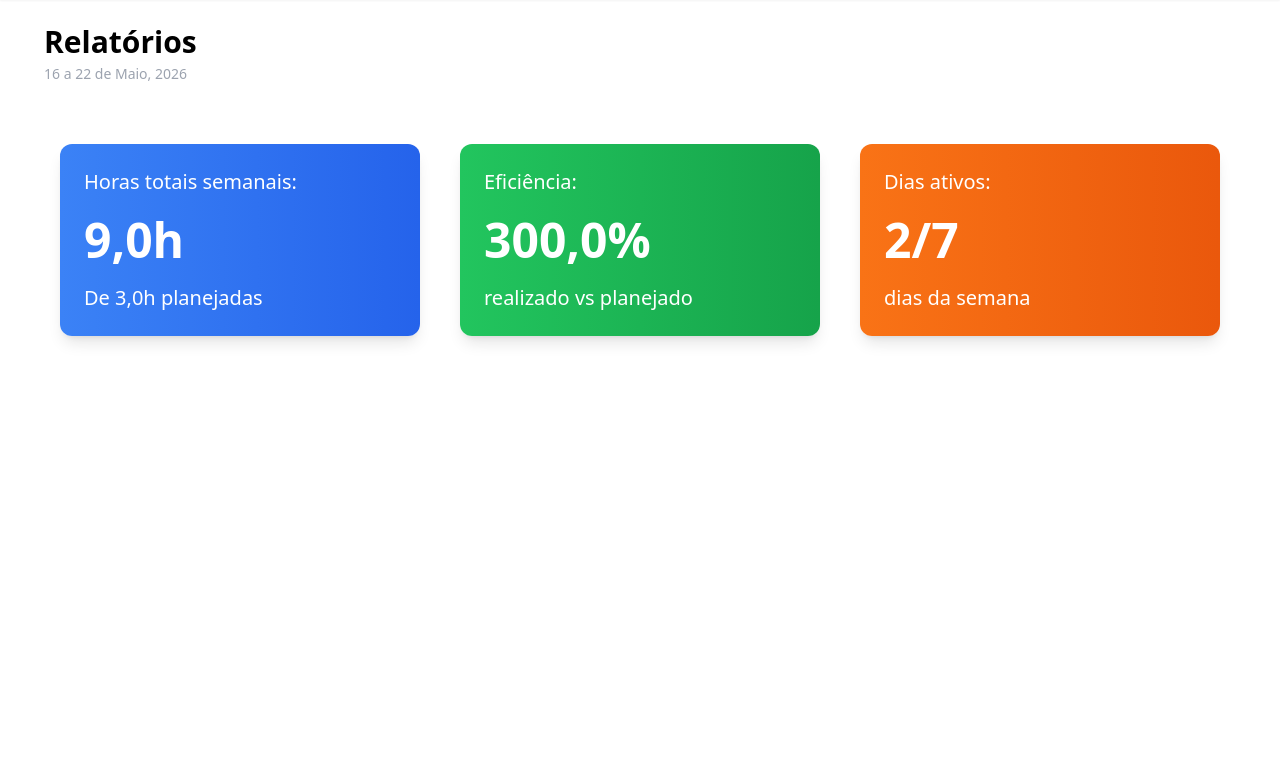
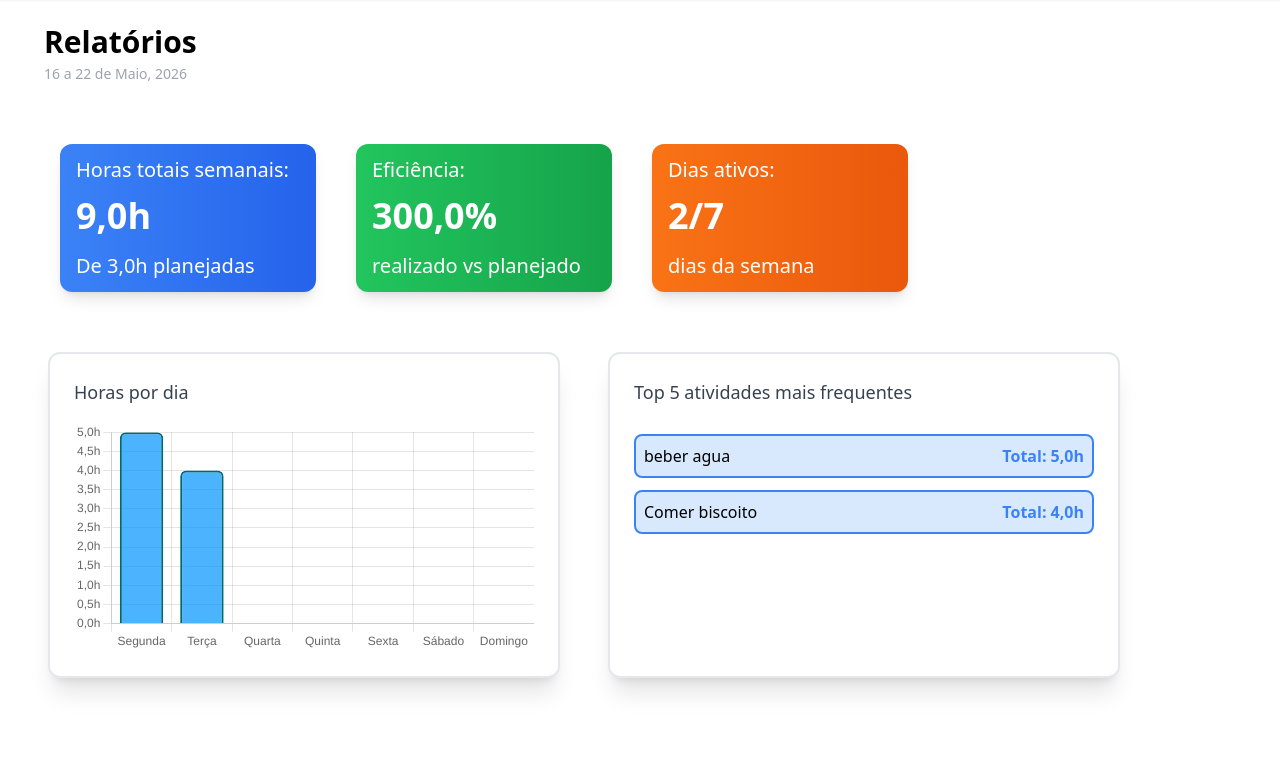
Before and after one commit to VSusko/Goal-Tracer, a Django app: page /relatorios/ in a window 1280 px wide. Shown: the part 80-838 px from the top of the page. Before the commit the page ends 423 px from the top, so only its background shows below. Run offline with Django 5.2, Linux system fonts and the light colour scheme; data comes from the database, SQL or seed files in the repository; both versions use the stored data as it was after the commit; some libraries are stand-ins or nearby versions.

Commit message:
Relatorios e adicionando arquivo de utilidades closes #11

```diff
--- a/home/views.py
+++ b/home/views.py
@@ -9,7 +9,7 @@ import json
 from collections import defaultdict
 
 # Lista de dias da semana, usada para manter a ordem correta na exibicao dos dados
-dias = ["Segunda", "Terça", "Quarta", "Quinta", "Sexta", "Sábado", "Domingo"]
+DIAS = ["Segunda", "Terça", "Quarta", "Quinta", "Sexta", "Sábado", "Domingo"]
 
 def index(request):
     # Obtendo todas as atividades do banco de dados e os vinculos
@@ -18,7 +18,7 @@ def index(request):
 
     # Obtendo os dias que possuem alguma atividade
     dias_usados = AtividadeDoDia.objects.values_list("dia_semana",flat=True).distinct()
-    dias_vazios = list(set(dias)  - set(dias_usados))
+    dias_vazios = list(set(DIAS)  - set(dias_usados))
 
     # Criando um dicionario para colocar a soma total diaria de cada atividade
     soma_por_dia = defaultdict(float)
@@ -26,12 +26,12 @@ def index(request):
         # Cada posicao do dicionario é um dia da semana. Somamos nesse dia a quantidade de horas investidas na atividade da iteracao
         soma_por_dia[atividade.dia_semana] += atividade.horas_feitas
 
-    # Criando uma lista que contem, na mesma ordem da lista "dias", o total de horas trabalhadas em cada um dos dias
-    total_horas_por_dia = [soma_por_dia[dia] for dia in dias]
+    # Criando uma lista que contem, na mesma ordem da lista "DIAS", o total de horas trabalhadas em cada um dos dias
+    total_horas_por_dia = [soma_por_dia[dia] for dia in DIAS]
 
     # dias_horas é a variavel que possui uma lista de tuplas, em que cada elemento é um dia seguido
     # das horas trabalhadas nele (somando todas as atividades)
-    dias_horas = zip(dias, total_horas_por_dia)
+    dias_horas = zip(DIAS, total_horas_por_dia)
 
     metas, _ = gerar_estatisticas_metas()
 
@@ -309,11 +309,27 @@ def relatorios(request):
     except ZeroDivisionError:
         eficiencia = 0
 
+    horas_por_dia_consulta = AtividadeDoDia.objects.values('dia_semana').annotate(
+        total=Coalesce(Sum('horas_feitas'), Value(0.0))
+    )
+    horas_map = {item['dia_semana']: item['total'] for item in horas_por_dia_consulta}
+
+    # Garante que todos os dias aparecem, mesmo os sem atividade
+    horas_por_dia = [horas_map.get(dia, 0.0) for dia in DIAS]
+
+    top5 = AtividadeDoDia.objects.values('atividade__nome') \
+                                       .annotate(total_horas=Sum('horas_feitas')) \
+                                       .filter(total_horas__gt=0) \
+                                       .order_by('-total_horas')[:5]
+
     context =  {
         "soma_horas_semana": soma_horas_semana["total_horas"],
         "soma_metas":soma_metas["total_horas"],
+        "top5": top5,
         "dias_ativos": dias_ativos,
-        "eficiencia": eficiencia
+        "eficiencia": eficiencia,
+        "grafico_labels": DIAS,
+        "grafico_dados": horas_por_dia,
     }
 
     return render(request,"home/relatorios.html", context)
--- a/static/home/css/style.css
+++ /dev/null
@@ -1,12 +0,0 @@
-.card-horas {
-  margin: 1.25rem;            /* m-5 (20px) */
-  width: 24rem;               /* w-96 (384px) */
-  padding: 1.5rem;            /* p-6 (24px) */
-  color: #ffffff;             /* text-white */
-  border-radius: 0.75rem;     /* rounded-xl (12px) */
-  text-align: left;           /* text-left */
-
-  /* shadow-lg (Sombra padrão do Tailwind) */
-  box-shadow: 0 10px 15px -3px rgba(0, 0, 0, 0.1),
-              0 4px 6px -4px rgba(0, 0, 0, 0.1);
-}
--- a/static/home/js/relatorios.js
+++ b/static/home/js/relatorios.js
@@ -0,0 +1,46 @@
+
+document.addEventListener("DOMContentLoaded", () => {
+    // Pega os dados que o Django injetou nos scripts JSON
+    const labelsElement = document.getElementById("grafico_labels");
+    const dadosElement = document.getElementById("grafico_dados");
+
+    if (!labelsElement || !dadosElement) return; // Evita erros se os elementos não existirem
+
+    const labels = JSON.parse(labelsElement.textContent);
+    const dados  = JSON.parse(dadosElement.textContent);
+
+    // 2. Renderiza o gráfico
+    new Chart(document.getElementById("grafico_horas"), {
+        type: "bar",
+        data: {
+            labels: labels,
+            datasets: [{
+                label: "Horas feitas",
+                data: dados,
+                backgroundColor: "rgba(0, 149, 255, 0.7)",
+                borderColor: "rgb(0, 106, 106)",
+                borderWidth: 2,
+                borderRadius: 6,
+            }]
+        },
+        options: {
+            responsive: true,
+            plugins: {
+                legend: { display: false },
+                tooltip: {
+                    callbacks: {
+                        label: (ctx) => fmtHoras(ctx.raw)
+                    }
+                }
+            },
+            scales: {
+                y: {
+                    beginAtZero: true,
+                    ticks: {
+                        callback: (val) => fmtHoras(val)
+                    }
+                }
+            }
+        }
+    });
+});
--- /dev/null
+++ b/static/home/js/utils.js
@@ -0,0 +1,24 @@
+window.fmtHoras = (valor) =>
+    Number(valor).toLocaleString('pt-BR', {
+        minimumFractionDigits: 1,
+        maximumFractionDigits: 1,
+    }) + 'h';
+
+window.fmtNumero = (valor) =>
+    Number(valor).toLocaleString('pt-BR', {
+        minimumFractionDigits: 1,
+        maximumFractionDigits: 1,
+    });
+
+if (!window.getCookie) {
+    window.getCookie = function(name) {
+        const value = `; ${document.cookie}`;
+        const parts = value.split(`; ${name}=`);
+        if (parts.length === 2) return parts.pop().split(';').shift();
+    };
+}
+
+// 2. Blindando o csrftoken no escopo global
+if (!window.csrftoken) {
+    window.csrftoken = window.getCookie("csrftoken");
+}
--- a/templates/home/atividades.html
+++ b/templates/home/atividades.html
@@ -6,10 +6,11 @@
 		<meta name="viewport" content="width=device-width, initial-scale=1.0" />
 		<title>Goal Tracer</title>
 
-		<script src="https://cdn.tailwindcss.com"></script>
 		<!-- Carregando o favicon -->
 		{% load static %}
 		<link rel="icon" type="image/png" href="{% static 'img/favicon.svg' %}" class="rounded-lg">
+        <script src="{% static 'home/js/utils.js' %}"></script>
+		<script src="https://cdn.tailwindcss.com"></script>
 	</head>
 
 	<body>
--- a/templates/home/calendario.html
+++ b/templates/home/calendario.html
@@ -6,10 +6,11 @@
 		<meta name="viewport" content="width=device-width, initial-scale=1.0" />
 		<title>Goal Tracer</title>
 
-		<script src="https://cdn.tailwindcss.com"></script>
 		<!-- Carregando o favicon -->
 		{% load static %}
 		<link rel="icon" type="image/png" href="{% static 'img/favicon.svg' %}" class="rounded-lg">
+		<script src="{% static 'home/js/utils.js' %}"></script>
+		<script src="https://cdn.tailwindcss.com"></script>
 	</head>
 
 	<body>
--- a/templates/home/hoje.html
+++ b/templates/home/hoje.html
@@ -6,10 +6,11 @@
 		<meta name="viewport" content="width=device-width, initial-scale=1.0" />
 		<title>Goal Tracer</title>
 
-		<script src="https://cdn.tailwindcss.com"></script>
 		<!-- Carregando o favicon -->
 		{% load static %}
 		<link rel="icon" type="image/png" href="{% static 'img/favicon.svg' %}" class="rounded-lg">
+		<script src="{% static 'home/js/utils.js' %}"></script>
+		<script src="https://cdn.tailwindcss.com"></script>
 	</head>
 
 	<body>
--- a/templates/home/index.html
+++ b/templates/home/index.html
@@ -6,11 +6,12 @@
 	<meta name="viewport" content="width=device-width, initial-scale=1.0" />
 	<title>Goal Tracer</title>
 
-	<script src="https://cdn.tailwindcss.com"></script>
 	<!-- Carregando o favicon -->
 	{% load static %}
 	{% load l10n %}
 	<link rel="icon" type="image/png" href="{% static 'img/favicon.svg' %}" class="rounded-lg">
+	<script src="{% static 'home/js/utils.js' %}"></script>
+	<script src="https://cdn.tailwindcss.com"></script>
 </head>
 
 
--- a/templates/home/metas.html
+++ b/templates/home/metas.html
@@ -6,10 +6,11 @@
 		<meta name="viewport" content="width=device-width, initial-scale=1.0" />
 		<title>Goal Tracer</title>
 
-		<script src="https://cdn.tailwindcss.com"></script>
 		<!-- Carregando o favicon -->
 		{% load static %}
 		<link rel="icon" type="image/png" href="{% static 'img/favicon.svg' %}" class="rounded-lg">
+		<script src="{% static 'home/js/utils.js' %}"></script>
+		<script src="https://cdn.tailwindcss.com"></script>
 	</head>
 
 	<body>
--- a/templates/home/relatorios.html
+++ b/templates/home/relatorios.html
@@ -6,11 +6,12 @@
 		<meta name="viewport" content="width=device-width, initial-scale=1.0" />
 		<title>Goal Tracer</title>
 
-		<script src="https://cdn.tailwindcss.com"></script>
 		<!-- Carregando o favicon -->
 		{% load static %}
 		<link rel="icon" type="image/png" href="{% static 'img/favicon.svg' %}" class="rounded-lg">
-		<link rel="stylesheet" href="{% static 'home/css/style.css' %}">
+		<script src="{% static 'home/js/utils.js' %}"></script>
+		<script src="https://cdn.tailwindcss.com"></script>
+		<script src="https://cdn.jsdelivr.net/npm/chart.js"></script>
 	</head>
 
 	<body>
@@ -48,32 +49,51 @@
 			<!-- Div para as caixas de horas totais e eficiencia -->
 			<div class="flex m-10">
 				<!-- Caixa de horas totais -->
-				<div class="card-horas bg-gradient-to-r from-blue-500 to-blue-600">
+				<div class="flex flex-col w-[20vw] h-full m-5 px-4 py-3 text-white rounded-xl text-left shadow-lg bg-gradient-to-r from-blue-500 to-blue-600">
 					<p class="text-xl">Horas totais semanais:</p>
-					<p class="text-5xl font-bold mt-5">{{ soma_horas_semana|floatformat:1 }}h</p>
-					<p class="text-xl mt-5">De {{ soma_metas }}h planejadas</p>
+					<p class="text-4xl font-bold mt-3">{{ soma_horas_semana|floatformat:1 }}h</p>
+					<p class="text-xl mt-4">De {{ soma_metas }}h planejadas</p>
 				</div>
 
-				<div class="card-horas bg-gradient-to-r from-green-500 to-green-600">
+				<div class="flex flex-col w-[20vw] h-full m-5 px-4 py-3 text-white rounded-xl text-left shadow-lg bg-gradient-to-r from-green-500 to-green-600">
 					<p class="text-xl">Eficiência:</p>
-					<p class="text-5xl font-bold mt-5">{{ eficiencia|floatformat:1 }}%</p>
-					<p class="text-xl mt-5">realizado vs planejado</p>
+					<p class="text-4xl font-bold mt-3">{{ eficiencia|floatformat:1 }}%</p>
+					<p class="text-xl mt-4">realizado vs planejado</p>
 				</div>
 
-				<div class="card-horas bg-gradient-to-r from-orange-500 to-orange-600">
+				<div class="flex flex-col w-[20vw] h-full m-5 px-4 py-3 text-white rounded-xl text-left shadow-lg bg-gradient-to-r from-orange-500 to-orange-600">
 					<p class="text-xl">Dias ativos:</p>
-					<p class="text-5xl font-bold mt-5">{{ dias_ativos }}/7</p>
-					<p class="text-xl mt-5">dias da semana</p>
+					<p class="text-4xl font-bold mt-3">{{ dias_ativos }}/7</p>
+					<p class="text-xl mt-4">dias da semana</p>
 				</div>
 			</div>
 
+			<div class="flex">
+				<!-- Div para o grafico -->
+				{{ grafico_labels|json_script:"grafico_labels" }}
+				{{ grafico_dados|json_script:"grafico_dados" }}
+				<div class="ml-12 mb-20 w-[40vw] bg-white rounded-xl border-2 border-gray-200 p-6 shadow-xl">
+					<h2 class="text-lg font-medium text-gray-700 mb-4">Horas por dia</h2>
+					<canvas id="grafico_horas"></canvas>
+				</div>
 
+			<!-- Div para atividades mais frequentes -->
+				<div class="flex flex-col gap-3 ml-12 mb-20 w-[40vw] bg-white rounded-xl border-2 border-gray-200 p-6 shadow-xl">
+					<h2 class="text-lg font-medium text-gray-700 mb-4">Top 5 atividades mais frequentes</h2>
+					{% for vinculo in top5 %}
+						<div class="flex bg-blue-200/60 p-2 border-2 border-blue-500 rounded-lg">
+							<p class="">{{ vinculo.atividade__nome }}</p>
+							<p class="font-bold text-blue-500 ml-auto">Total: {{ vinculo.total_horas|floatformat:1 }}h</p>
+						</div>
+						{% empty %}
+						<p class="text-gray-500">Nenhuma atividade encontrada.</p>
+					{% endfor %}
+				</div>
+			</div>
 
 		</div>
 
-
-
-
+	<script src="{% static 'home/js/relatorios.js' %}"></script>
 	</body>
 
 </html>
```
Also changed, not shown: static/home/js/atividades.js (+2 -24 lines), static/home/js/metas.js (+2 -23 lines), static/home/js/semana.js (+2 -37 lines), db.sqlite3.
